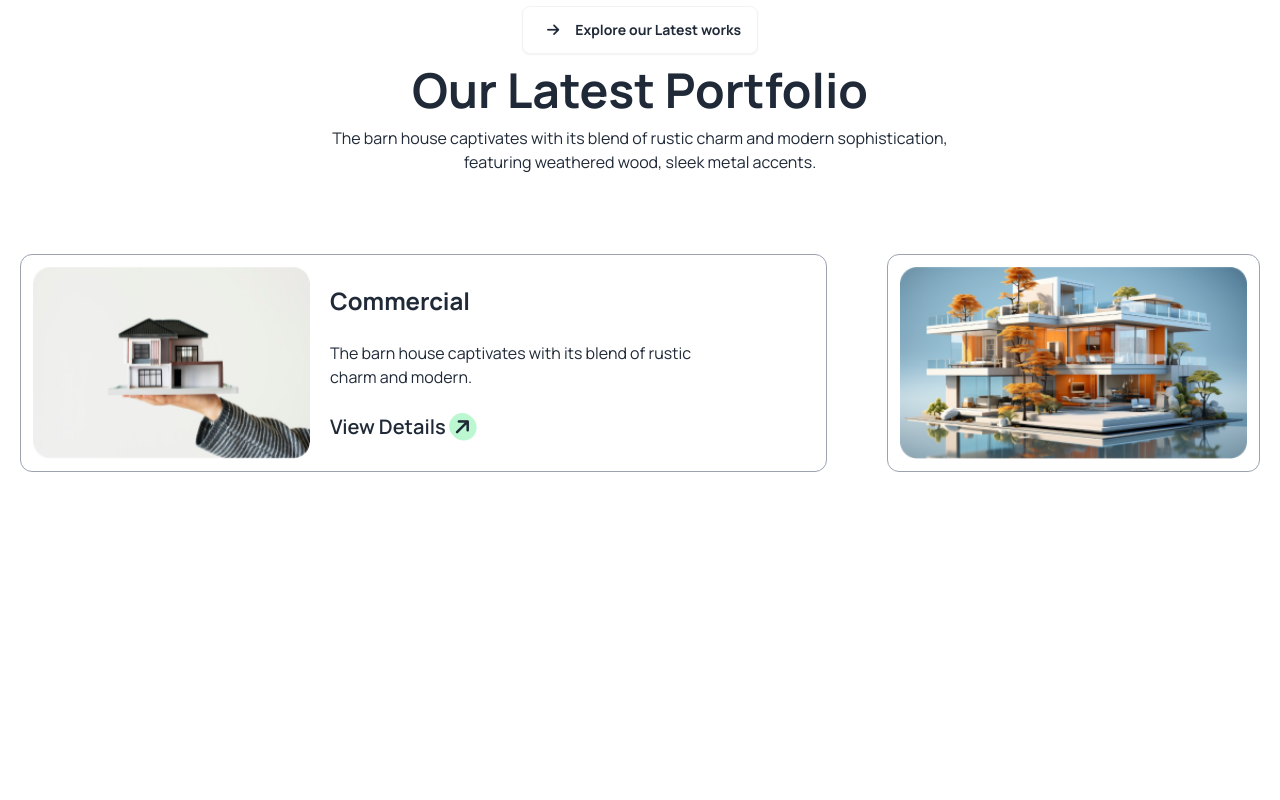
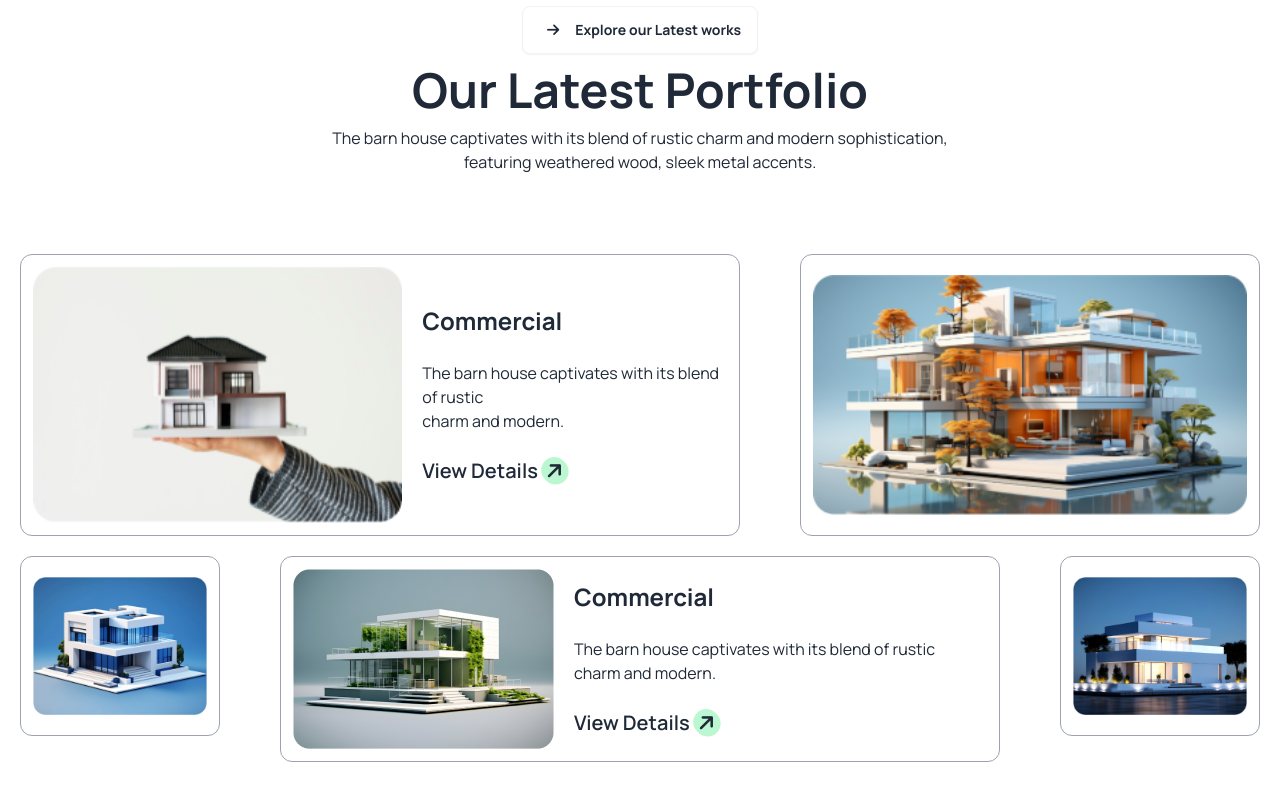
Before and after one commit to ashfakani/precedence-builders-B10A3, a plain HTML site: page index.html in a window 1280 px wide. Shown: the part 2458-3258 px from the top of the page. Before the commit the page ends 3066 px from the top, so only its background shows below. Drawn offline with nearby package versions, Linux system fonts and the light colour scheme.

Commit message:
latest portfolio final

```diff
--- a/index.html
+++ b/index.html
@@ -285,12 +285,12 @@
 
             <!-- card section upprer  -->
 
-            <div class="my-20 grid grid-cols-1 md:grid-cols-3 gap-5">
+            <div class="my-20 grid grid-cols-1 md:grid-cols-5 gap-5">
 
                 <!-- portfolio-1  -->
-                <div class="grid col-span-1 md:col-span-2">
+                <div class="grid col-span-1 md:col-span-3 order-1 md:order-none">
                     <div
-                        class="flex flex-col md:flex-row flex-2 mx-5 py-3 px-3 gap-5 border border-gray-400 rounded-xl">
+                        class="flex flex-col md:flex-row flex-2 mx-5 py-3 px-3 gap-5 bg-white border border-gray-400 rounded-xl">
                         <img src="assets/img1.png" alt="">
 
                         <!-- text area  -->
@@ -307,9 +307,49 @@
                 </div>
 
                 <!-- portfolio-2  -->
-                <div class="flex justify-center mx-5 py-3 px-3 gap-5 border border-gray-400 rounded-xl">
-                    <img class="w-full" src="assets/img2.png" alt="">
+                <div class="grid col-span-1 md:col-span-2 order-2 md:order-none">
+                    <div class="mx-5 py-5 px-3 gap-5 bg-white border border-gray-400 rounded-xl">
+                        <img class="w-full" src="assets/img2.png" alt="">
 
+                    </div>
+                </div>
+
+                <!-- portfolio lower section  -->
+
+                <!-- portfolio-3  -->
+                <div class="order-4 md:order-none">
+                    <div class="mx-5 py-5 px-3 gap-5 bg-white border border-gray-400 rounded-xl">
+                        <img class="w-full" src="assets/img3.png" alt="">
+
+                    </div>
+                </div>
+
+                <!-- portfolio-4  -->
+
+                <div class="grid col-span-1 md:col-span-3 order-3 md:order-none">
+                    <div
+                        class="flex flex-col md:flex-row flex-2 mx-5 py-3 px-3 gap-5 bg-white border border-gray-400 rounded-xl">
+                        <img src="assets/img4.png" alt="">
+
+                        <!-- text area  -->
+
+                        <div class="flex flex-col justify-center space-y-6">
+                            <h2 class="text-2xl font-bold">Commercial</h2>
+                            <p>The barn house captivates with its blend of rustic <br> charm and modern. </p>
+                            <p class="text-xl font-semibold hover:cursor-pointer">View Details <a><i
+                                        class="fa-solid fa-arrow-right -rotate-45 bg-green-200 p-1 rounded-full"></i></a>
+                            </p>
+
+                        </div>
+                    </div>
+                </div>
+
+                <!-- portfolio-5  -->
+                <div class="order-3 md:order-none">
+                    <div class="mx-5 py-5 px-3 gap-5 bg-white border border-gray-400 rounded-xl">
+                        <img class="w-full" src="assets/img5.png" alt="">
+
+                    </div>
                 </div>
             </div>
 
```
